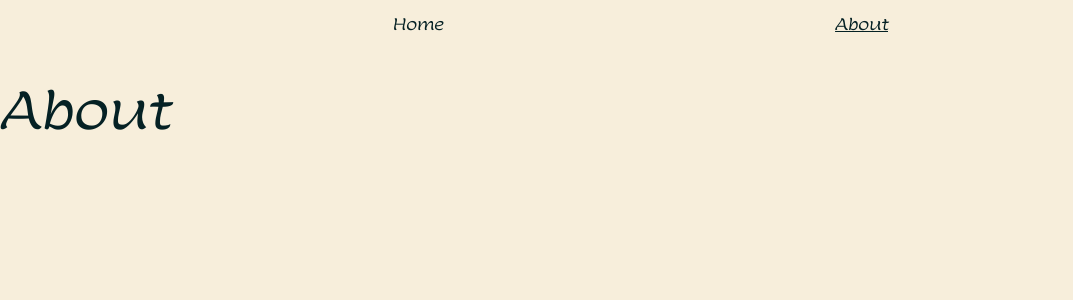
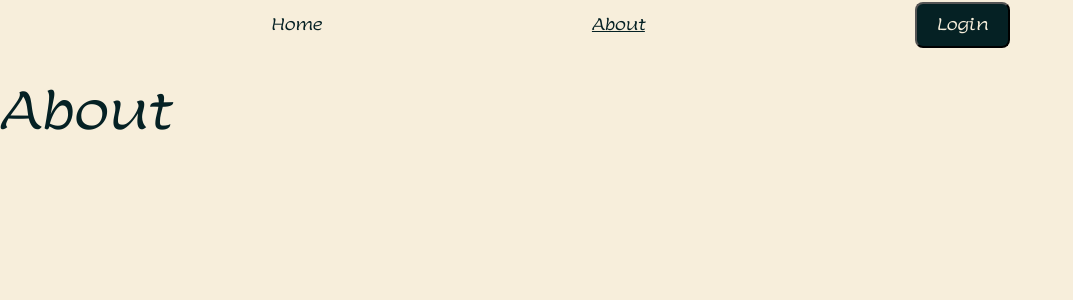
Before and after one commit to acancerouscake/CAB-tarot-card-site-ts, a React (Vite) app: page /about in a window 1280 px wide. Shown: the top 300 px of the page, without its empty margins (0-1073 px from the left). Built offline with nearby package versions, Linux system fonts and the light colour scheme.

Commit message:
Add context provider base

```diff
--- a/src/App.tsx
+++ b/src/App.tsx
@@ -12,6 +12,8 @@ import {
 	Router,
 	RouterProvider,
 } from "react-router-dom";
+import {AuthContext, AuthContextProvider} from "./contexts/AuthContext";
+import {useContext} from "react";
 
 function App() {
 	const router = createBrowserRouter(
@@ -25,13 +27,15 @@ function App() {
 	);
 
 	return (
-		<>
+		<AuthContextProvider>
 			<RouterProvider router={router} />
-		</>
+		</AuthContextProvider>
 	);
 }
 
 const Root = () => {
+	const {user, login, logout} = useContext(AuthContext);
+
 	return (
 		<div>
 			<nav
@@ -63,6 +67,12 @@ const Root = () => {
 						return isActive ? "history" : "not-in-history";
 					}}
 				</NavLink> */}
+
+				{user ? (
+					<button onClick={logout}>Logout</button>
+				) : (
+					<button onClick={login}>Login</button>
+				)}
 			</nav>
 
 			<div>
--- a/src/components/Home.tsx
+++ b/src/components/Home.tsx
@@ -29,6 +29,7 @@ export default function Home() {
 			[cards[i], cards[j]] = [cards[j], cards[i]];
 		}
 		setTarotCards(cards);
+		console.log("cards >::", cards);
 		setIsLoading(false);
 	};
 
--- /dev/null
+++ b/src/contexts/AuthContext.tsx
@@ -0,0 +1,42 @@
+import {createContext, useState} from "react";
+import {User} from "../types/types";
+
+export interface ContextType {
+	user: User | "No provider";
+	login: () => void;
+	logout: () => void;
+}
+
+const defaultValue: ContextType = {
+	user: "No provider",
+	login: () => {
+		throw Error("No provider");
+	},
+	logout: () => {
+		throw Error("No provider");
+	},
+};
+
+export const AuthContext = createContext(defaultValue);
+
+interface Props {
+	children: React.ReactNode;
+}
+
+export const AuthContextProvider = (props: Props) => {
+	const [user, setUser] = useState(false);
+
+	const login = () => {
+		setUser(true);
+	};
+
+	const logout = () => {
+		setUser(false);
+	};
+
+	return (
+		<AuthContext.Provider value={{user, login, logout}}>
+			{props.children}
+		</AuthContext.Provider>
+	);
+};
--- a/src/types/types.ts
+++ b/src/types/types.ts
@@ -25,3 +25,5 @@ export interface CardJSONImageType {
 	number: string;
 	img: string;
 }
+
+export type User = boolean;
```
